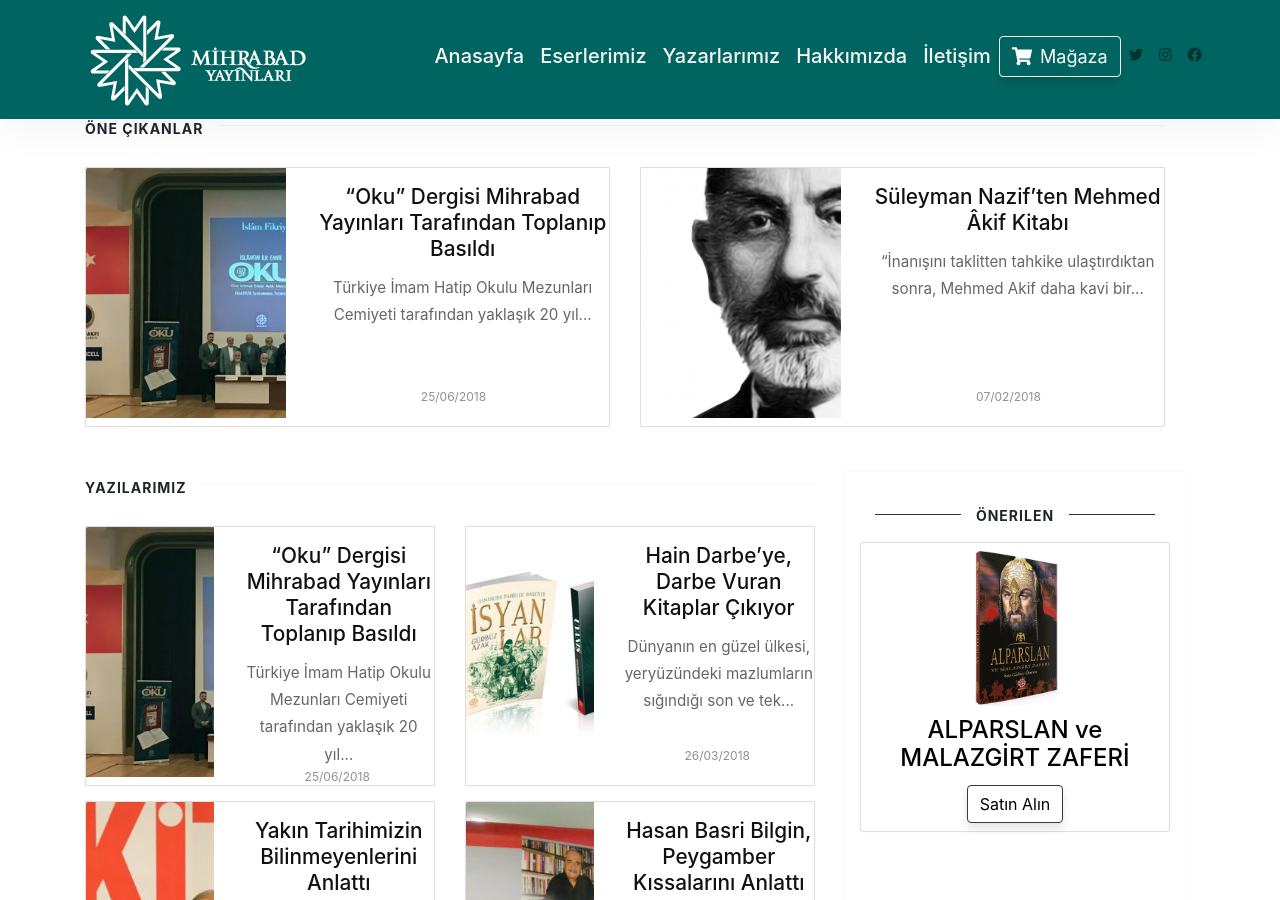
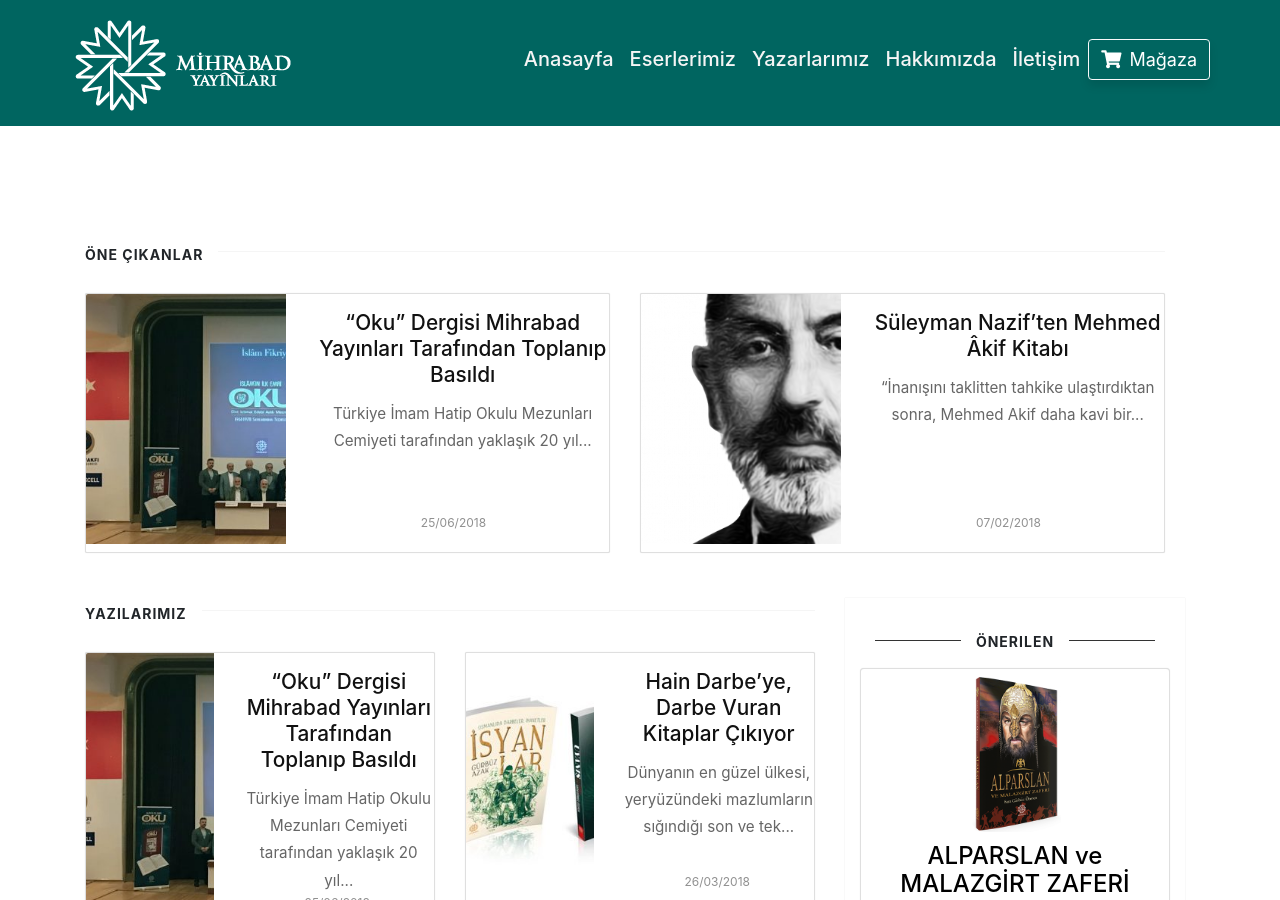
Before and after one commit to edamla/mihrabad, a Jekyll site: the page built from index.html, in a window 1280 px wide and 900 px high. Built offline with Jekyll 4.4.1, drawn with Linux system fonts in a browser that asks for light colours; nearby versions of some CDN libraries; the list of posts is cut into pages by our own code.

Commit message:
Revert "navbar değişikliği"
This reverts commit e3c75d0cfe82c94e7d8c886712888512819b3f63.

```diff
--- a/_layouts/default.html
+++ b/_layouts/default.html
@@ -53,25 +53,24 @@
 
 <!-- Navigasyon Menüsü Başlangıç
 ================================================== -->
-<nav class="navbar navbar-expand-lg navbar-light fixed-top mediumnavigation nav-down" style="background-color: #006560;">
-
-    <div class="container pr-0">
-
-    <!-- Begin Logo -->
-    <a class="navbar-brand" href="{{ site.baseurl }}/">
-    <img src="https://www.mihrabadyayinlari.com/assets/images/logo-beyaz.png" alt="{{ site.name }}">
-    </a>
-    <!-- End Logo -->
-
-    <button class="navbar-toggler" type="button" data-toggle="collapse" data-target="#navbarMediumish" aria-controls="navbarSupportedContent" aria-expanded="false" aria-label="Toggle navigation">
+<nav class="navbar navbar-expand-lg navbar-light" style="background-color: #006560;">
+    <button class="navbar-toggler" type="button" data-toggle="collapse" data-target="#navbarsWow" aria-controls="navbarsWow" aria-expanded="false" aria-label="Toggle navigation">
     <span class="navbar-toggler-icon"></span>
     </button>
+    <div class="container">
+        <div class="row">
 
-    <div class="collapse navbar-collapse" id="navbarMediumish">
+        <!-- Logo -->
+        <a class="navbar-brand" href="{{ site.baseurl }}/">
+        <img src="{{ site.baseurl }}/assets/images/logo-beyaz.png" alt="{{ site.name }}">
+        </a>
+        <!-- Logo Bitiş -->
+    </div>
+    <div class="row">
+        <!-- Menü Başlangıç -->
+        <div class="collapse navbar-collapse" id="navbarsWow">
 
-        <!-- Begin Menu -->
             <ul class="navbar-nav ml-auto">
-
                 <li class="nav-item">
                   <h5><a class="nav-link" href="{{ site.baseurl }}/index.html" style="color: whitesmoke;">Anasayfa</a></h5>
                 </li>
@@ -83,7 +82,6 @@
                 <li class="nav-item">
                     <h5><a class="nav-link" href="{{ site.baseurl }}/indexyazarlar.html" style="color: whitesmoke;">Yazarlarımız</a></h5>
                 </li>
-
                 <li class="nav-item">
                     <h5><a class="nav-link" href="{{ site.baseurl }}/about" style="color: whitesmoke;">Hakkımızda</a></h5>
                 </li>
@@ -97,26 +95,11 @@
                         <i class="fas fa-shopping-cart mr-2"></i>Mağaza</a>
                 </li>
 
-                <li class="nav-item">
-                <a target="_blank" class="nav-link" href="https://twitter.com/mihrabadyayin"><i class="fab fa-twitter"></i></a>
-                </li>
-
-                <li class="nav-item">
-                <a target="_blank" class="nav-link" href="https://www.instagram.com/mihrabat/?hl=tr"><i class="fab fa-instagram"></i></a>
-                </li>
-
-                <li class="nav-item">
-                <a target="_blank" class="nav-link" href="https://tr-tr.facebook.com/mihrabadyayin/"><i class="fab fa-facebook"></i></a>
-                </li>
-
-                <!-- {% include search-lunr.html %} -->
-
             </ul>
-
-        <!-- End Menu -->
+            <!-- Menü bitişi -->
 
         </div>
-
+    </div>
     </div>
 </nav>
 
```
Lines whose indentation alone changed are shown as unchanged.
